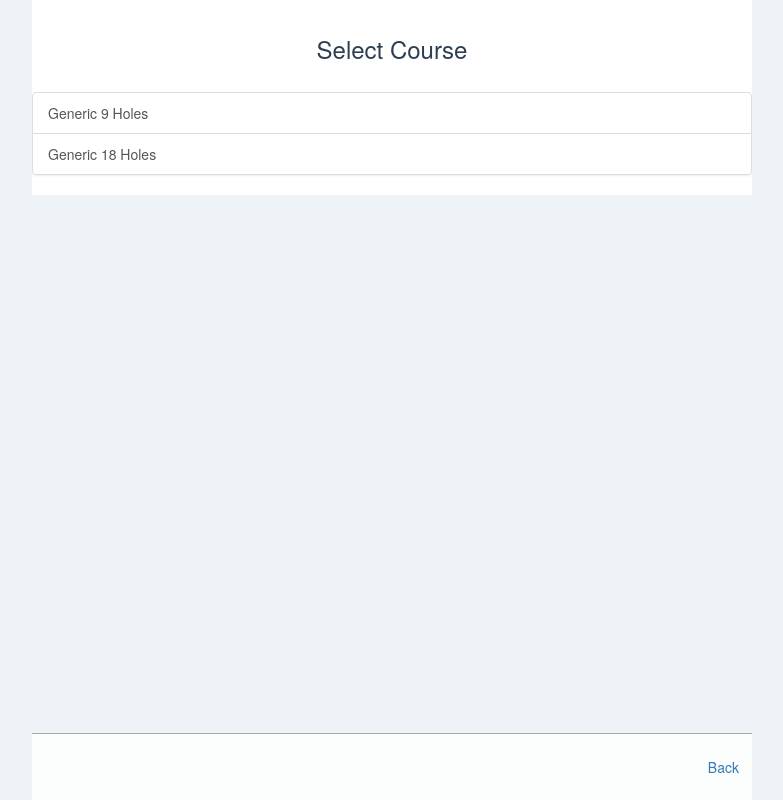
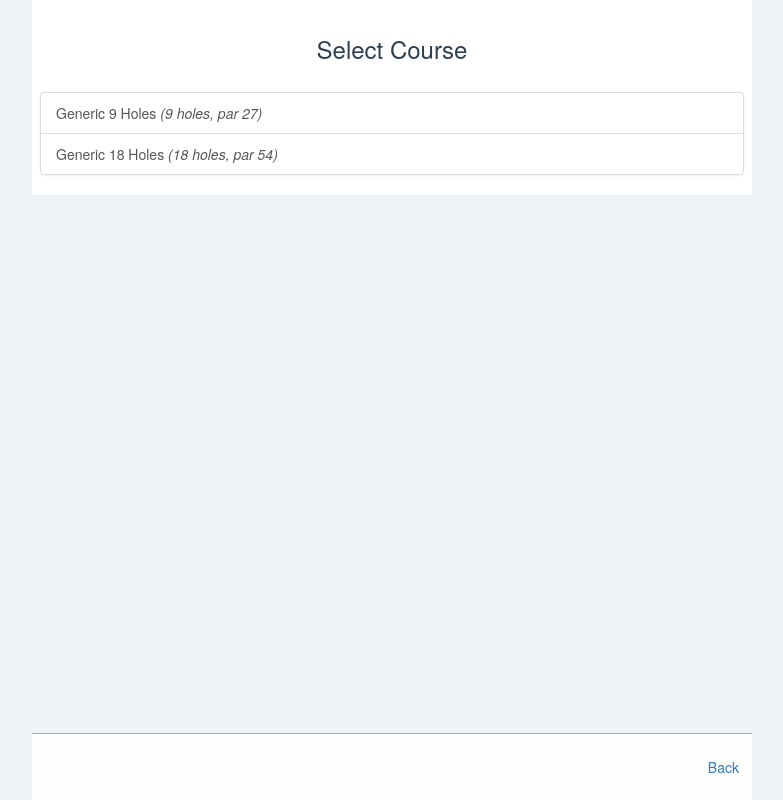
Before and after one commit to tnemec/react-dgscore, a React (Create React App) app: page /course in a window 1280 px wide. Shown: the whole page, without its empty margins (248-1031 px from the left). Built offline with nearby package versions, Linux system fonts and the light colour scheme; a web font is replaced by a local one.

Commit message:
New course saved to local storage & selected

```diff
--- a/package.json
+++ b/package.json
@@ -10,7 +10,8 @@
     "react-redux": "^5.0.7",
     "react-router-dom": "^4.3.1",
     "react-scripts": "1.1.4",
-    "redux": "^4.0.0"
+    "redux": "^4.0.0",
+    "uuid": "^3.3.2"
   },
   "scripts": {
     "start": "react-scripts start",
--- a/src/App.css
+++ b/src/App.css
@@ -35,6 +35,10 @@ body {
 
 .container {
   max-width: 720px !important;
+}
+
+.list-group {
+  margin: auto 8px;
 }
 
 .slide-leave-active,
@@ -82,6 +86,7 @@ body {
   padding: 16px;
   width: 100%;
   max-width: 720px;
+  padding: auto 8px;
   bottom: 0px;
   background: rgba(255,255,255,0.8);
   border-top: 1px solid #AAA;
--- a/src/components/NewCourse.js
+++ b/src/components/NewCourse.js
@@ -1,11 +1,12 @@
 import React, { Component } from 'react';
 import { connect } from 'react-redux'
-import { Button, Grid, Col, Row, ListGroup, ListGroupItem, Modal, Form, ControlLabel, FormGroup, FormControl, Glyphicon, Checkbox  } from 'react-bootstrap';
+import { Button, Grid, Col, Row, ListGroup, ListGroupItem, Modal, Form, ControlLabel, FormGroup, FormControl, Glyphicon, Checkbox, Alert  } from 'react-bootstrap';
 
 import localCourses from '../utilities/localCourses.js';
 
 import constants from '../utilities/constants.js';
 
+import uuid from 'uuid/v1';
 
 
 class NewCourse extends Component {
@@ -14,6 +15,7 @@ class NewCourse extends Component {
     this.state = {
       newCourse: {
         "name": "",
+        "uuid": uuid(),
         "state": "",
         "city": "",
         "holes": 18,
@@ -21,7 +23,8 @@ class NewCourse extends Component {
         "notes": "",
         "holeData": []
       },
-      useHoleData: false
+      useHoleData: false,
+      showError: false
     };
     this.handleFormChange = this.handleFormChange.bind(this);
   }
@@ -41,10 +44,18 @@ class NewCourse extends Component {
     handleBack = () => {
       this.props.history.push('/course');
     };
+
     handleSave = (evt) => {
-      evt.preventDefault();
+      let save = localCourses.saveCourse(this.state.newCourse);
+      if(! save.status) {
+        this.setState({showError: true})
+      } else {
+        this.props.select(this.state.newCourse);
+        this.props.history.push('/new');
+      }
+    };
 
-    };
+
     handleFormChange = (evt) => {
 
       if(evt.target.name === 'useHoleData') {
@@ -57,18 +68,25 @@ class NewCourse extends Component {
         if(evt.target.name.substr(0,2) === 'hn' || evt.target.name.substr(0,2) === 'hp'|| evt.target.name.substr(0,2) === 'hd') {
           let holeData = this.state.newCourse.holeData.slice(0);
           let thisHole = holeData[parseInt(evt.target.name.substr(2))] || {};
-          thisHole[evt.target.name.substr(1,1)] =  evt.target.value;
+          let val = (evt.target.name.substr(0,2) === 'hp') ? parseInt(evt.target.value) : evt.target.value; // par is always int
+          val = (evt.target.name.substr(0,2) === 'hd') ? parseFloat(val) : val; // dist is float
+          thisHole[evt.target.name.substr(1,1)] = val ;
           holeData[parseInt(evt.target.name.substr(2))] = thisHole;
           newCourse = Object.assign({}, this.state.newCourse, { 'holeData' : holeData });
         } else {
-          newCourse = Object.assign({}, this.state.newCourse, { [evt.target.name] : evt.target.value});
+          let val = (evt.target.name === 'holes' || evt.target.name === 'defaultPar') ? parseInt(evt.target.value) : evt.target.value;
+          newCourse = Object.assign({}, this.state.newCourse, { [evt.target.name] : val});
         }
         let newState = Object.assign({}, this.state, {newCourse: newCourse});
         this.setState(newState, () => {
-           this.populateHoleData()
+           //this.populateHoleData()
         });
       }
 
+    };
+
+    handleFormBlur = () => {
+      this.populateHoleData()  ;
     };
 
     stateOptionsList = () => {
@@ -100,7 +118,7 @@ class NewCourse extends Component {
 
     holeDataList = (state) => {
         return state.newCourse.holeData.map((item, index) =>
-          <tr key={index}><td><FormControl name={'hn' + index} type="text" value={item.n || index+1} onChange={this.handleFormChange} /></td><td><FormControl name={'hp' + index} type="text" value={item.p || state.newCourse.defaultPar} onChange={this.handleFormChange} /></td><td><FormControl name={'hd' + index} type="text" value={item.d || ''} onChange={this.handleFormChange} /></td></tr>
+          <tr key={index}><td><FormControl name={'hn' + index} type="text" value={item.n || index+1} onChange={this.handleFormChange} /></td><td><FormControl name={'hp' + index} type="number" min="1" max="8" value={item.p || state.newCourse.defaultPar} onChange={this.handleFormChange} /></td><td><FormControl name={'hd' + index} type="number" value={item.d || ''} onChange={this.handleFormChange} /></td></tr>
         )
     }
 
@@ -147,13 +165,13 @@ class NewCourse extends Component {
               <Col md={4}>
                <FormGroup controlId="holes">
                   <ControlLabel>Holes</ControlLabel>
-                  <FormControl name="holes" type="number" value={this.state.newCourse.holes} onChange={this.handleFormChange} />
+                  <FormControl name="holes" type="number" value={this.state.newCourse.holes} onChange={this.handleFormChange} onBlur={this.handleFormBlur} />
                 </FormGroup>
               </Col>
               <Col md={4}>
                <FormGroup controlId="defaultPar">
                   <ControlLabel>Default Par</ControlLabel>
-                  <FormControl name="defaultPar" type="number" value={this.state.newCourse.defaultPar} onChange={this.handleFormChange} />
+                  <FormControl name="defaultPar" type="number" value={this.state.newCourse.defaultPar} onChange={this.handleFormChange} onBlur={this.handleFormBlur} />
                 </FormGroup>
               </Col>
               <Col md={4}>
@@ -196,6 +214,13 @@ class NewCourse extends Component {
           </Grid>
         </Form>
 
+        {this.state.showError &&
+          <Alert bsStyle="danger">
+            <h4>Error Saving Course</h4>
+            <p>The course could not be saved to your local storage</p>
+          </Alert>
+        }
+
         <Grid className="fixed">
           <Row>
             <Col md={6}>
--- a/src/components/SelectCourse.js
+++ b/src/components/SelectCourse.js
@@ -11,7 +11,7 @@ const CourseList = (props) => {
   let savedCourses = localCourses.getCourseList();
   if(Array.isArray(savedCourses)) {
     return savedCourses.map((item, index) =>
-      <ListGroupItem  key={item.uuid} onClick={() => props.handleSelectCourse(item)}>{item.name}</ListGroupItem>
+      <ListGroupItem  key={item.uuid} onClick={() => props.handleSelectCourse(item)}>{item.name} <i>({item.holes + ' holes, par ' + localCourses.coursePar(item)})</i></ListGroupItem>
     );
   }
   return null
--- a/src/utilities/localCourses.js
+++ b/src/utilities/localCourses.js
@@ -41,19 +41,30 @@ const getCourseList = () => {
 
 const saveCourse = (course) => {
 	let savedCourses = getSavedCourses() || [];
+  course.name = (course.name.length) ? course.name : 'Untitled';
 	let newCourses = savedCourses.concat(course);
 	let status = false;
 	try {
 		window.localStorage.setItem('dg-score-saved-courses', JSON.stringify(newCourses));
 		status = true;
+    console.log('saved new course')
 	} catch(e) {
 		console.log('Failed to save course ' + e);
 	}
 	return {status: status, courses: getCourseList()}
 }
 
+const coursePar = (course) => {
+  if(course.holeData && course.holeData.length) {
+    return course.holeData.reduce( (tot, obj) => { return tot + (obj.p)}, 0)
+  } else {
+    return course.holes * course.defaultPar;
+  }
+}
+
 
 export default {
 	getCourseList,
-	saveCourse
+	saveCourse,
+  coursePar
 }
```
